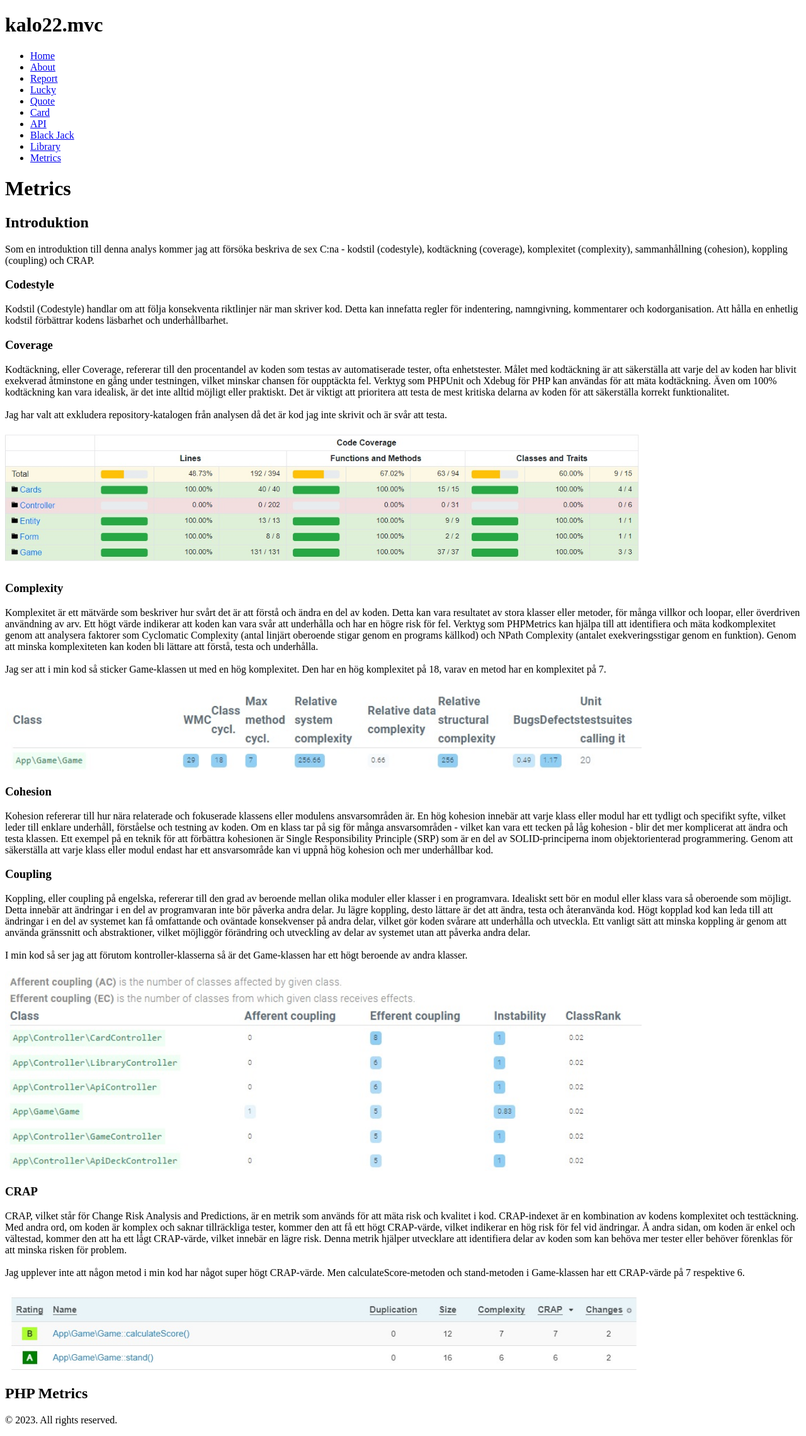
After one commit to Kakan1994/mvc, a Symfony app: template templates/home/metrics.html.twig in a window 1280 px wide. The commit adds this page. Shown: the whole page at 63% size. Run offline with Twig, Linux system fonts and the light colour scheme; the template is opened without the code that fills it, so the values that code supplies are empty; some libraries are stand-ins or nearby versions.

Commit message:
Started with metrics report and stop excluding Controllers from phpunit

```diff
--- a/templates/base.html.twig
+++ b/templates/base.html.twig
@@ -22,6 +22,7 @@
             <li><a href="{{ path('api_index')}}">API</a></li>
             <li><a href="{{ path('game_landing')}}">Black Jack</a></li>
             <li><a href="{{ path('app_library')}}">Library</a></li>
+            <li><a href="{{ path('metrics')}}">Metrics</a></li>
         </ul>
     </nav>
     <div class="main">
--- /dev/null
+++ b/templates/home/metrics.html.twig
@@ -0,0 +1,118 @@
+{% extends 'base.html.twig' %}
+
+{% block title %}Report{% endblock %}
+
+{% block body %}
+<div class="metrics-container">
+    <div class="metrics-heading">
+        <h1>Metrics</h1>
+    </div>
+    <div class="metrics-intro">
+        <h2>Introduktion</h2>
+        <p>
+            Som en introduktion till denna analys kommer jag att försöka beskriva de sex C:na - kodstil (codestyle),
+            kodtäckning (coverage), komplexitet (complexity), sammanhållning (cohesion), koppling (coupling) och CRAP.
+        </p>
+
+        <h3>Codestyle</h3>
+        <p>
+            Kodstil (Codestyle) handlar om att följa konsekventa riktlinjer när man skriver kod.
+            Detta kan innefatta regler för indentering, namngivning, kommentarer och kodorganisation.
+            Att hålla en enhetlig kodstil förbättrar kodens läsbarhet och underhållbarhet.
+
+        </p>
+
+
+        <h3>Coverage</h3>
+        <p>
+            Kodtäckning, eller Coverage, refererar till den procentandel av koden som testas av automatiserade tester, ofta enhetstester.
+            Målet med kodtäckning är att säkerställa att varje del av koden har blivit exekverad åtminstone en gång under testningen, vilket minskar chansen för oupptäckta fel.
+            Verktyg som PHPUnit och Xdebug för PHP kan användas för att mäta kodtäckning. Även om 100% kodtäckning kan vara idealisk, är det inte alltid möjligt eller praktiskt.
+            Det är viktigt att prioritera att testa de mest kritiska delarna av koden för att säkerställa korrekt funktionalitet.
+            <br><br>
+            Jag har valt att exkludera repository-katalogen från analysen då det är kod jag inte skrivit och är svår att testa.
+
+        </p>
+        <div class="analysis image">
+            <img
+                class="analysis-image"
+                src="{{ asset('images/metrics/coverage.jpg') }}"
+                width="80%"
+                alt="coverage">
+        </div>
+
+        <h3>Complexity</h3>
+        <p>
+            Komplexitet är ett mätvärde som beskriver hur svårt det är att förstå och ändra en del av koden.
+            Detta kan vara resultatet av stora klasser eller metoder, för många villkor och loopar, eller överdriven användning av arv.
+            Ett högt värde indikerar att koden kan vara svår att underhålla och har en högre risk för fel.
+            Verktyg som PHPMetrics kan hjälpa till att identifiera och mäta kodkomplexitet genom att analysera faktorer som
+            Cyclomatic Complexity (antal linjärt oberoende stigar genom en programs källkod) och
+            NPath Complexity (antalet exekveringsstigar genom en funktion).
+            Genom att minska komplexiteten kan koden bli lättare att förstå, testa och underhålla.
+            <br><br>
+            Jag ser att i min kod så sticker Game-klassen ut med en hög komplexitet.
+            Den har en hög komplexitet på 18, varav en metod har en komplexitet på 7.
+        </p>
+        <div class="analysis image">
+            <img
+                class="analysis-image"
+                src="{{ asset('images/metrics/complexity.jpg') }}"
+                width="80%"
+                alt="coverage">
+        </div>
+
+        <h3>Cohesion</h3>
+        <p>
+            Kohesion refererar till hur nära relaterade och fokuserade klassens eller modulens ansvarsområden är.
+            En hög kohesion innebär att varje klass eller modul har ett tydligt och specifikt syfte, vilket leder till enklare underhåll, förståelse och testning av koden.
+            Om en klass tar på sig för många ansvarsområden - vilket kan vara ett tecken på låg kohesion - blir det mer komplicerat att ändra och testa klassen.
+            Ett exempel på en teknik för att förbättra kohesionen är Single Responsibility Principle (SRP) som är en del av SOLID-principerna inom objektorienterad programmering.
+            Genom att säkerställa att varje klass eller modul endast har ett ansvarsområde kan vi uppnå hög kohesion och mer underhållbar kod.
+        </p>
+
+        <h3>Coupling</h3>
+        <p>
+            Koppling, eller coupling på engelska, refererar till den grad av beroende mellan olika moduler eller klasser i en programvara.
+            Idealiskt sett bör en modul eller klass vara så oberoende som möjligt.
+            Detta innebär att ändringar i en del av programvaran inte bör påverka andra delar.
+            Ju lägre koppling, desto lättare är det att ändra, testa och återanvända kod.
+            Högt kopplad kod kan leda till att ändringar i en del av systemet kan få omfattande och oväntade konsekvenser på andra delar,
+            vilket gör koden svårare att underhålla och utveckla. Ett vanligt sätt att minska koppling är genom att använda gränssnitt och abstraktioner,
+            vilket möjliggör förändring och utveckling av delar av systemet utan att påverka andra delar.
+            <br><br>
+            I min kod så ser jag att förutom kontroller-klasserna så är det Game-klassen har ett högt beroende av andra klasser.
+        </p>
+        <div class="analysis image">
+            <img
+                class="analysis-image"
+                src="{{ asset('images/metrics/coupling.jpg') }}"
+                width="80%"
+                alt="coupling">
+        </div>
+
+        <h3>CRAP</h3>
+        <p>
+            CRAP, vilket står för Change Risk Analysis and Predictions, är en metrik som används för att mäta risk och kvalitet i kod.
+            CRAP-indexet är en kombination av kodens komplexitet och testtäckning.
+            Med andra ord, om koden är komplex och saknar tillräckliga tester, kommer den att få ett högt CRAP-värde, vilket indikerar en hög risk för fel vid ändringar.
+            Å andra sidan, om koden är enkel och vältestad, kommer den att ha ett lågt CRAP-värde, vilket innebär en lägre risk.
+            Denna metrik hjälper utvecklare att identifiera delar av koden som kan behöva mer tester eller behöver förenklas för att minska risken för problem.
+            <br><br>
+            Jag upplever inte att någon metod i min kod har något super högt CRAP-värde.
+            Men calculateScore-metoden och stand-metoden i Game-klassen har ett CRAP-värde på 7 respektive 6.
+        </p>
+        <div class="analysis image">
+            <img
+                class="analysis-image"
+                src="{{ asset('images/metrics/crap.jpg') }}"
+                width="80%"
+                alt="crap">
+        </div>
+    </div>
+    <h2>PHP Metrics</h2>
+    <p>
+
+    </p>
+</div>
+{% endblock %}
```
Also changed, not shown: docs/junit.xml (+50 -50 lines), src/Controller/HomeController.php (+9 -0 lines), public/images/metrics/complexity.jpg (added), public/images/metrics/coupling.jpg (added), public/images/metrics/coverage.jpg (added), public/images/metrics/crap.jpg (added), 3 other files.
